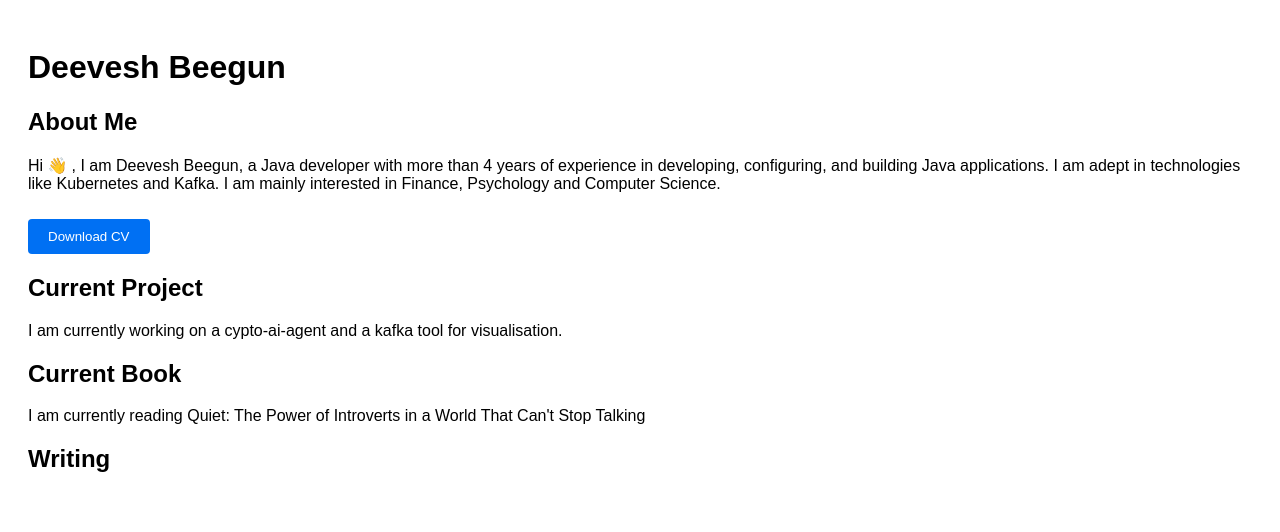
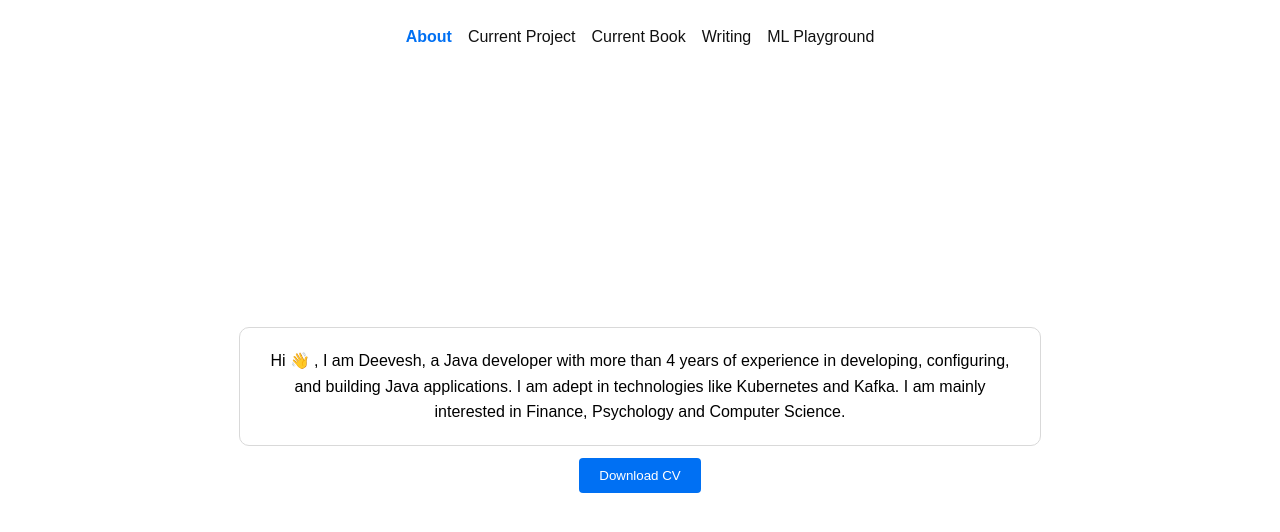
Before and after one commit to DeeveshBeegun/personal_website, a React (Vite) app in the folder frontend/: page /about in a window 1280 px wide. Shown: the top 532 px of the page. Built offline with nearby package versions, Linux system fonts and the light colour scheme.

Commit message:
Add machine learning playground and clean up about

```diff
--- a/frontend/package.json
+++ b/frontend/package.json
@@ -11,7 +11,8 @@
   },
   "dependencies": {
     "react": "^19.2.0",
-    "react-dom": "^19.2.0"
+    "react-dom": "^19.2.0",
+    "react-router-dom": "^7.14.0"
   },
   "devDependencies": {
     "@eslint/js": "^9.39.1",
--- a/frontend/src/App.tsx
+++ b/frontend/src/App.tsx
@@ -1,11 +1,27 @@
+import { Navigate, Route, Routes } from "react-router-dom";
 import Header from "./components/Header";
 import About from "./components/About";
+import Projects from "./components/Projects";
+import Book from "./components/Book";
+import Writing from "./components/Writing";
+import MachineLearningPlayground from "./components/MachineLearningPlayground";
 
 function App() {
   return (
     <div style={{ padding: "20px", fontFamily: "Arial" }}>
       <Header />
-      <About />
+      <Routes>
+        <Route path="/" element={<Navigate to="/about" replace />} />
+        <Route path="/about" element={<About />} />
+        <Route path="/projects" element={<Projects />} />
+        <Route path="/book" element={<Book />} />
+        <Route path="/writing" element={<Writing />} />
+        <Route
+          path="/machine-learning-playground"
+          element={<MachineLearningPlayground />}
+        />
+        <Route path="*" element={<Navigate to="/about" replace />} />
+      </Routes>
     </div>
   );
 }
--- a/frontend/src/components/About.tsx
+++ b/frontend/src/components/About.tsx
@@ -1,7 +1,7 @@
 import { useEffect, useRef, useState } from "react";
 
 function About() {
-  const currentStatus = "Dreamin'";
+  const currentStatus = "Dreamin' 😴";
   const [isStatusVisible, setIsStatusVisible] = useState(false);
   const hideStatusTimeoutRef = useRef<number | null>(null);
 
@@ -37,9 +37,27 @@ function About() {
   };
 
   return (
-    <section>
-      <h2>About Me</h2>
-      <p>
+    <section
+      style={{
+        minHeight: "calc(100vh - 120px)",
+        display: "flex",
+        flexDirection: "column",
+        justifyContent: "center",
+        alignItems: "center",
+      }}
+    >
+      <p
+        style={{
+          maxWidth: "760px",
+          margin: "0 auto",
+          padding: "20px",
+          border: "1px solid #d9d9d9",
+          borderRadius: "10px",
+          textAlign: "center",
+          lineHeight: 1.6,
+          backgroundColor: "rgba(255, 255, 255, 0.65)",
+        }}
+      >
         <span
           onMouseEnter={showStatus}
           style={{
@@ -57,7 +75,8 @@ function About() {
                 transform: "translateX(-50%)",
                 padding: "6px 10px",
                 borderRadius: "999px",
-                backgroundColor: "#111",
+                backgroundColor: "rgba(17, 17, 17, 0.7)",
+                border: "1px solid rgba(255, 255, 255, 0.25)",
                 color: "#fff",
                 fontSize: "12px",
                 lineHeight: 1.2,
@@ -74,16 +93,17 @@ function About() {
           )}
           Hi 👋
         </span>
-        , I am Deevesh Beegun, a Java developer with more than 4 years of
-        experience in developing, configuring, and building Java applications. I
-        am adept in technologies like Kubernetes and Kafka. I am mainly
-        interested in Finance, Psychology and Computer Science.
+        , I am Deevesh, a Java developer with more than 4 years of experience in
+        developing, configuring, and building Java applications. I am adept in
+        technologies like Kubernetes and Kafka. I am mainly interested in
+        Finance, Psychology and Computer Science.
       </p>
+      <div style={{ textAlign: "center" }}>
         <button
           onClick={handleDownloadCV}
           style={{
             padding: "10px 20px",
-          marginTop: "10px",
+            marginTop: "12px",
             cursor: "pointer",
             backgroundColor: "#0070f3",
             color: "white",
@@ -93,21 +113,7 @@ function About() {
         >
           Download CV
         </button>
-
-      <h2>Current Project</h2>
-      <p>
-        I am currently working on a cypto-ai-agent and a kafka tool for
-        visualisation.
-      </p>
-
-      <h2>Current Book</h2>
-      <p>
-        I am currently reading Quiet: The Power of Introverts in a World That
-        Can't Stop Talking
-      </p>
-
-      <h2>Writing</h2>
-      <p></p>
+      </div>
     </section>
   );
 }
--- /dev/null
+++ b/frontend/src/components/Book.tsx
@@ -0,0 +1,11 @@
+export default function Book() {
+  return (
+    <section>
+      <h2>Current Book</h2>
+      <p>
+        Currently reading - Quiet: The Power of Introverts in a World That
+        Can't Stop Talking
+      </p>
+    </section>
+  );
+}
--- a/frontend/src/components/Header.tsx
+++ b/frontend/src/components/Header.tsx
@@ -1,3 +1,38 @@
+import { NavLink } from "react-router-dom";
+
+const linkStyle = ({ isActive }: { isActive: boolean }) => ({
+  color: isActive ? "#0070f3" : "#111",
+  textDecoration: "none",
+  fontWeight: isActive ? 700 : 500,
+});
+
 export default function Header() {
-  return <h1>Deevesh Beegun</h1>;
+  return (
+    <header style={{ marginBottom: "24px" }}>
+      <nav
+        style={{
+          display: "flex",
+          gap: "16px",
+          flexWrap: "wrap",
+          justifyContent: "center",
+        }}
+      >
+        <NavLink to="/about" style={linkStyle}>
+          About
+        </NavLink>
+        <NavLink to="/projects" style={linkStyle}>
+          Current Project
+        </NavLink>
+        <NavLink to="/book" style={linkStyle}>
+          Current Book
+        </NavLink>
+        <NavLink to="/writing" style={linkStyle}>
+          Writing
+        </NavLink>
+        <NavLink to="/machine-learning-playground" style={linkStyle}>
+          ML Playground
+        </NavLink>
+      </nav>
+    </header>
+  );
 }
--- /dev/null
+++ b/frontend/src/components/MachineLearningPlayground.tsx
@@ -0,0 +1,8 @@
+export default function MachineLearningPlayground() {
+  return (
+    <section>
+      <h2>Machine Learning Playground</h2>
+      <p>Machine Learning Playground</p>
+    </section>
+  );
+}
--- /dev/null
+++ b/frontend/src/components/Projects.tsx
@@ -0,0 +1,11 @@
+export default function Projects() {
+  return (
+    <section>
+      <h2>Current Project</h2>
+      <p>
+        Currently working on: a cypto-ai-agent and a kafka tool for
+        visualisation.
+      </p>
+    </section>
+  );
+}
--- /dev/null
+++ b/frontend/src/components/Writing.tsx
@@ -0,0 +1,8 @@
+export default function Writing() {
+  return (
+    <section>
+      <h2>Writing</h2>
+      <p>Writing updates coming soon.</p>
+    </section>
+  );
+}
--- a/frontend/src/main.tsx
+++ b/frontend/src/main.tsx
@@ -1,9 +1,12 @@
 import { StrictMode } from "react";
 import { createRoot } from "react-dom/client";
+import { BrowserRouter } from "react-router-dom";
 import App from "./App";
 
 createRoot(document.getElementById("root")!).render(
   <StrictMode>
-    <App />
+    <BrowserRouter>
+      <App />
+    </BrowserRouter>
   </StrictMode>,
 );
```
Also changed, not shown: 1 other file (tests, documents, lock files or other folders). Lines whose indentation alone changed are shown as unchanged.
